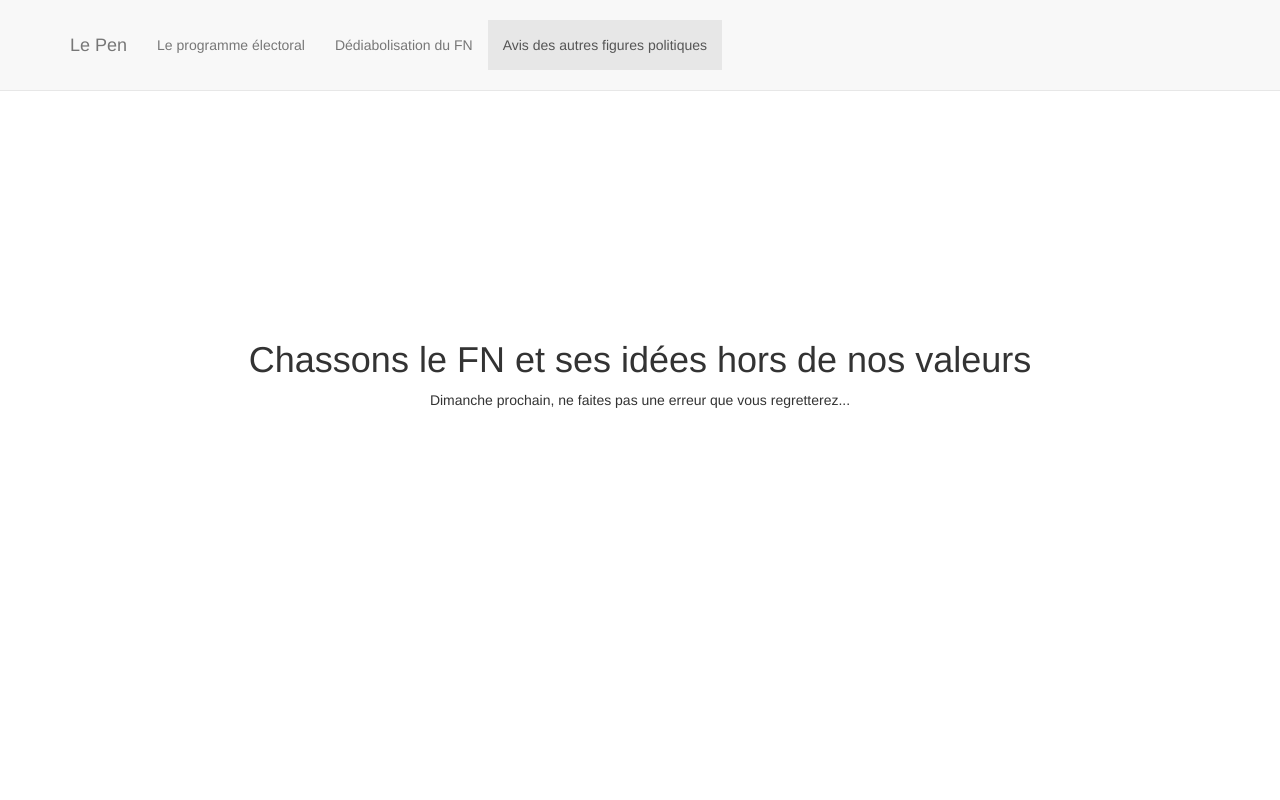
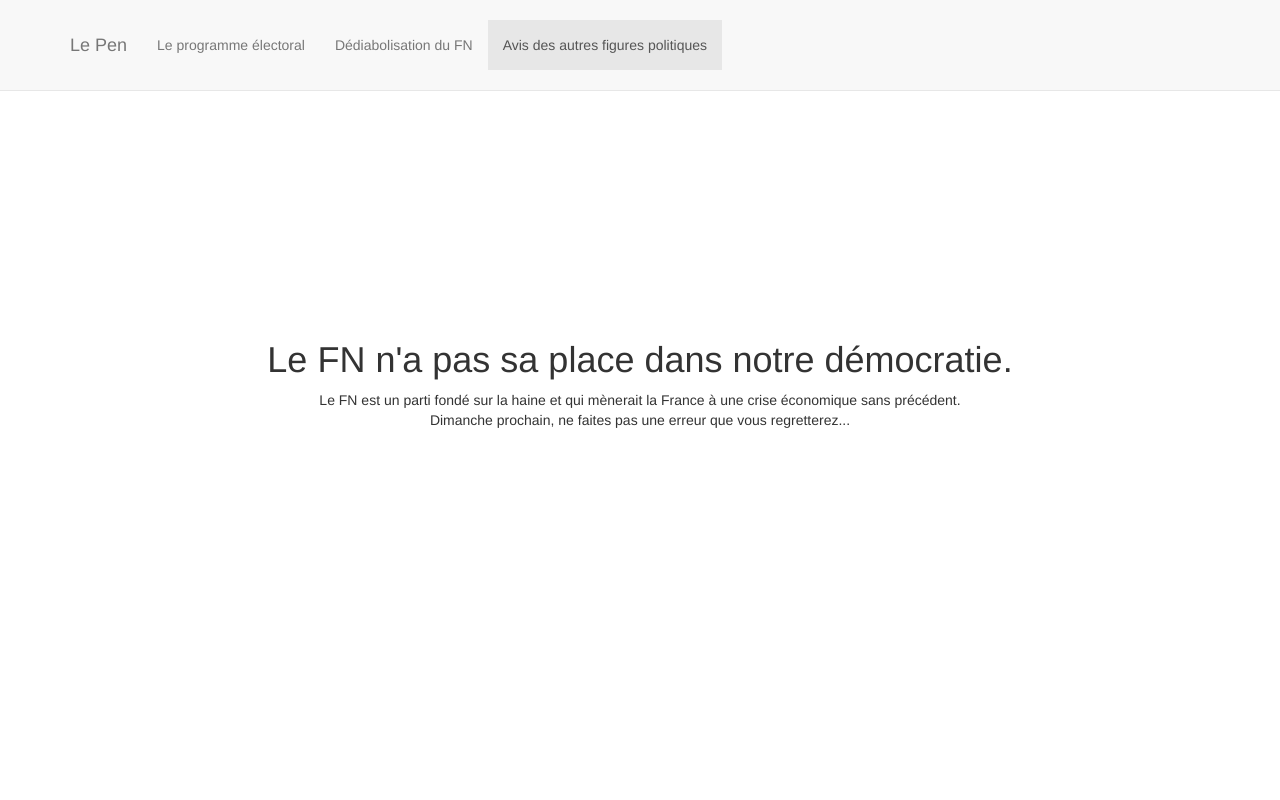
Before and after one commit to ARNhacker/ARNhacker.github.io, a website: page index.html in a window 1280 px wide. Shown: the top 800 px of the page. Drawn offline with Linux system fonts and the light colour scheme.

Commit message:
Nouveau contenu

```diff
--- a/index.html
+++ b/index.html
@@ -71,9 +71,10 @@
         <div class="container">
             <div class="row align-items-center">
                 <div class="col">
-                    <h1 class="display-1">Chassons le FN et ses idées hors de nos valeurs</h1>
+                    <h1>Le FN n'a pas sa place dans notre démocratie.</h1>
                 </div>
                 <div class="col">
+                    Le FN est un parti fondé sur la haine et qui mènerait la France à une crise économique sans précédent.</br>
                     Dimanche prochain, ne faites pas une erreur que vous regretterez...
                 </div>
             </div>
```
